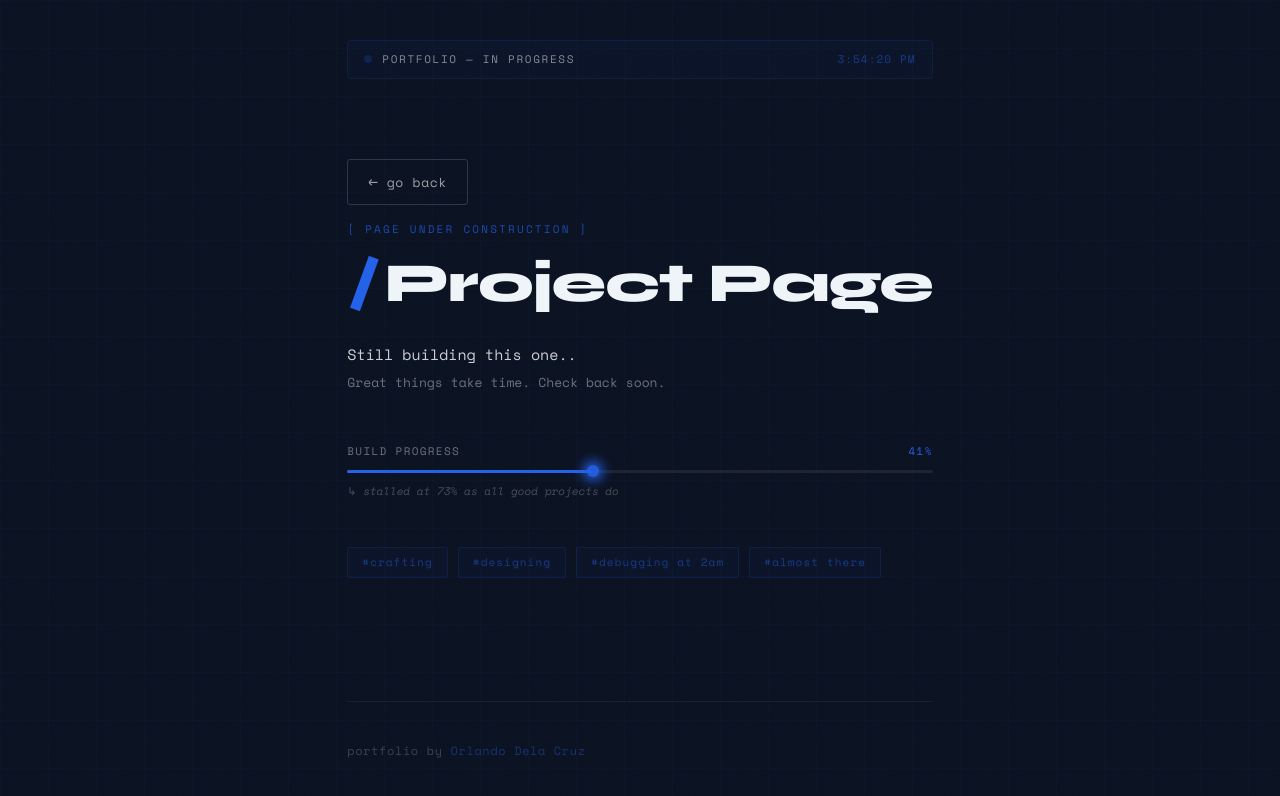
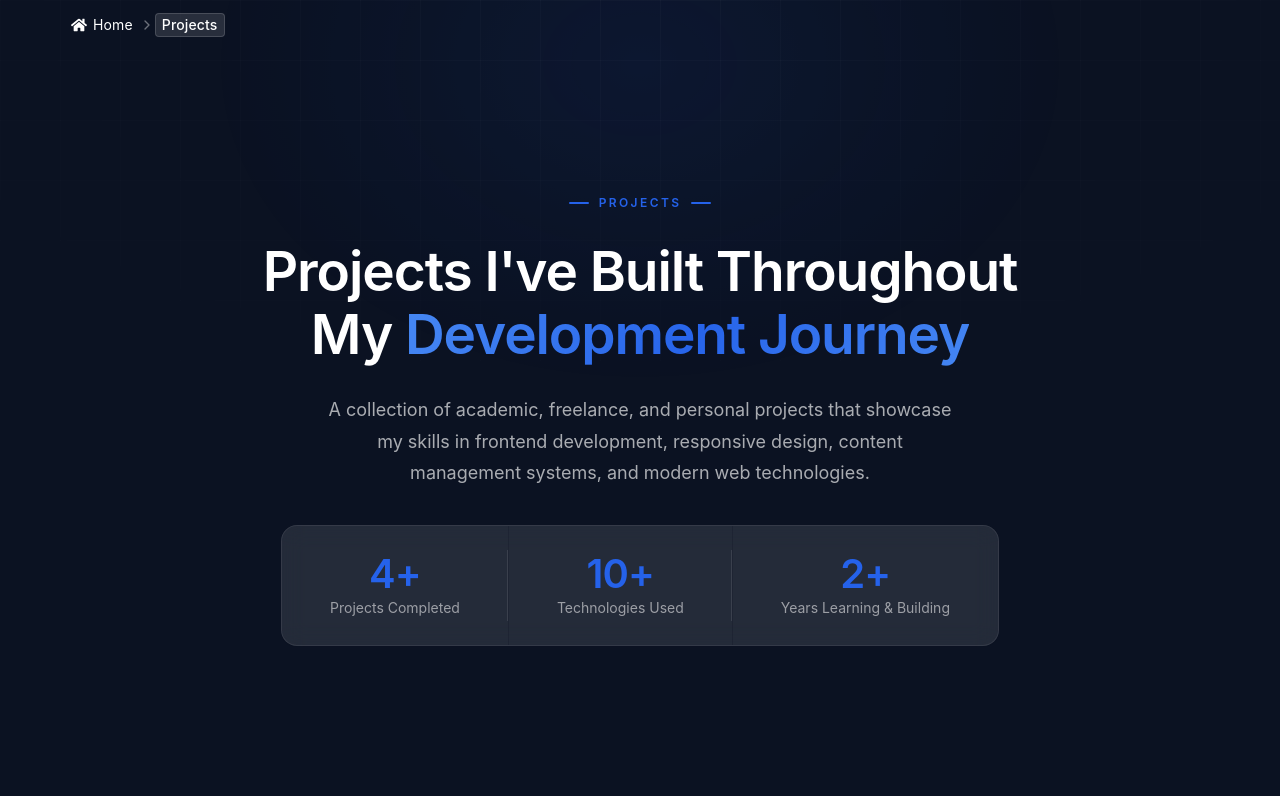
Before and after one commit to orlando-delacruz/portfolio, a React (Vite) app: page /projects in a window 1280 px wide. Shown: the top 796 px of the page. Built offline with nearby package versions, Linux system fonts and the light colour scheme; a web font is replaced by a local one.

Commit message:
feature(project page): hero section

```diff
--- /dev/null
+++ b/src/data/pages/Project/hero.data.js
@@ -0,0 +1,39 @@
+const heroData = {
+  breadcrumb: {
+    label: "Projects",
+    paths: [],
+  },
+
+  pretitle: "PROJECTS",
+
+  heading: {
+    main: "Projects I've Built Throughout My",
+    highlight: "Development Journey",
+  },
+
+  description:
+    "A collection of academic, freelance, and personal projects that showcase my skills in frontend development, responsive design, content management systems, and modern web technologies.",
+
+  stats: [
+    {
+      id: "stat-1",
+      value: "4+",
+      label: "Projects Completed",
+      ariaLabel: "4 or more projects completed",
+    },
+    {
+      id: "stat-2",
+      value: "10+",
+      label: "Technologies Used",
+      ariaLabel: "10 or more technologies used",
+    },
+    {
+      id: "stat-3",
+      value: "2+",
+      label: "Years Learning & Building",
+      ariaLabel: "2 or more years learning and building",
+    },
+  ],
+};
+
+export default heroData;
--- /dev/null
+++ b/src/features/Project/Hero/Hero.jsx
@@ -0,0 +1,48 @@
+import * as S from "./Hero.styled";
+import BreadCrumb from "../../../components/BreadCrumb/BreadCrumb";
+import heroData from "../../../data/pages/Project/hero.data";
+
+/**
+ * ProjectHero
+ * Centered hero section for the Projects page.
+ * Renders breadcrumb, pre-title label, heading, description, and quick-stats cards.
+ */
+const Hero = () => {
+  const { breadcrumb, pretitle, heading, description, stats } = heroData;
+
+  return (
+    <S.HeroSection aria-labelledby="project-hero-heading">
+      {/* Background decorative layer */}
+      <S.BgGlow aria-hidden="true" />
+
+      {/* Breadcrumb — absolutely positioned via BreadCrumb.styled */}
+      <BreadCrumb label={breadcrumb.label} paths={breadcrumb.paths} />
+
+      <S.Inner>
+        {/* Small label */}
+        <S.PreTitle aria-hidden="true">{pretitle}</S.PreTitle>
+
+        {/* Main heading */}
+        <S.Heading id="project-hero-heading">
+          {heading.main}{" "}
+          <S.Highlight>{heading.highlight}</S.Highlight>
+        </S.Heading>
+
+        {/* Description */}
+        <S.Description>{description}</S.Description>
+
+        {/* Quick Stats */}
+        <S.StatsRow role="list" aria-label="Quick statistics">
+          {stats.map(({ id, value, label, ariaLabel }) => (
+            <S.StatCard key={id} role="listitem" aria-label={ariaLabel}>
+              <S.StatValue aria-hidden="true">{value}</S.StatValue>
+              <S.StatLabel>{label}</S.StatLabel>
+            </S.StatCard>
+          ))}
+        </S.StatsRow>
+      </S.Inner>
+    </S.HeroSection>
+  );
+};
+
+export default Hero;
--- /dev/null
+++ b/src/features/Project/Hero/Hero.styled.js
@@ -0,0 +1,243 @@
+import styled, { keyframes } from "styled-components";
+import theme from "../../../styles/theme";
+
+/* ─── Animations ─────────────────────────────────────────── */
+const fadeUp = keyframes`
+  from { opacity: 0; transform: translateY(24px); }
+  to   { opacity: 1; transform: translateY(0); }
+`;
+
+const shimmer = keyframes`
+  0%   { background-position: -200% center; }
+  100% { background-position:  200% center; }
+`;
+
+const pulseGlow = keyframes`
+  0%, 100% { opacity: 0.4; }
+  50%       { opacity: 0.7; }
+`;
+
+/* ─── Section wrapper ─────────────────────────────────────── */
+export const HeroSection = styled.section`
+  position: relative;
+  display: flex;
+  flex-direction: column;
+  align-items: center;
+  justify-content: center;
+  text-align: center;
+  min-height: 100svh;
+  padding: 140px 65px 100px;
+  overflow: hidden;
+  isolation: isolate;
+
+  @media ${theme.media.tablet} {
+    padding: 120px 20px 80px;
+  }
+
+  @media ${theme.media.mobile} {
+    padding: 110px 20px 70px;
+  }
+`;
+
+/* ─── Background decoration ──────────────────────────────── */
+export const BgGlow = styled.div`
+  position: absolute;
+  inset: 0;
+  z-index: -1;
+  pointer-events: none;
+
+  /* radial gradient blob — top-center */
+  &::before {
+    content: "";
+    position: absolute;
+    top: -10%;
+    left: 50%;
+    transform: translateX(-50%);
+    width: clamp(500px, 80vw, 900px);
+    height: clamp(400px, 60vh, 700px);
+    background: radial-gradient(
+      ellipse at 50% 30%,
+      rgba(${theme.colors.primaryRgb}, 0.18) 0%,
+      rgba(${theme.colors.primaryRgb}, 0.06) 45%,
+      transparent 70%
+    );
+    animation: ${pulseGlow} 6s ease-in-out infinite;
+  }
+
+  /* subtle noise/grid pattern */
+  &::after {
+    content: "";
+    position: absolute;
+    inset: 0;
+    background-image: linear-gradient(
+        rgba(255, 255, 255, 0.025) 1px,
+        transparent 1px
+      ),
+      linear-gradient(90deg, rgba(255, 255, 255, 0.025) 1px, transparent 1px);
+    background-size: 60px 60px;
+    mask-image: radial-gradient(ellipse 80% 60% at 50% 0%, black, transparent);
+  }
+`;
+
+/* ─── Inner container ─────────────────────────────────────── */
+export const Inner = styled.div`
+  position: relative;
+  display: flex;
+  flex-direction: column;
+  align-items: center;
+  gap: 28px;
+  max-width: 820px;
+  width: 100%;
+`;
+
+/* ─── Pre-title / label ───────────────────────────────────── */
+export const PreTitle = styled.p`
+  display: flex;
+  align-items: center;
+  gap: 10px;
+  font-size: ${theme.typography.size.xs};
+  font-weight: ${theme.typography.weight.semibold};
+  letter-spacing: 0.2em;
+  color: ${theme.colors.primary};
+  text-transform: uppercase;
+  opacity: 0;
+  animation: ${fadeUp} 0.6s ease forwards;
+  animation-delay: 0.1s;
+
+  &::before,
+  &::after {
+    content: "";
+    display: block;
+    height: 2px;
+    width: 20px;
+    background-color: ${theme.colors.primary};
+    border-radius: 50px;
+  }
+`;
+
+/* ─── Main heading ────────────────────────────────────────── */
+export const Heading = styled.h1`
+  font-size: ${theme.typography.heading.h1};
+  font-weight: ${theme.typography.weight.semibold};
+  line-height: 1.15;
+  letter-spacing: -0.02em;
+  opacity: 0;
+  animation: ${fadeUp} 0.6s ease forwards;
+  animation-delay: 0.22s;
+`;
+
+export const Highlight = styled.span`
+  background: linear-gradient(
+    120deg,
+    ${theme.colors.primary} 0%,
+    #60a5fa 50%,
+    ${theme.colors.primary} 100%
+  );
+  background-size: 200% auto;
+  -webkit-background-clip: text;
+  -webkit-text-fill-color: transparent;
+  background-clip: text;
+  animation: ${shimmer} 4s linear infinite;
+`;
+
+/* ─── Description ─────────────────────────────────────────── */
+export const Description = styled.p`
+  font-size: ${theme.typography.size.md};
+  line-height: 1.75;
+  color: rgba(255, 255, 255, 0.65);
+  max-width: 640px;
+  opacity: 0;
+  animation: ${fadeUp} 0.6s ease forwards;
+  animation-delay: 0.34s;
+
+  @media ${theme.media.mobile} {
+    font-size: ${theme.typography.size.body};
+  }
+`;
+
+/* ─── Stats row ───────────────────────────────────────────── */
+export const StatsRow = styled.div`
+  display: flex;
+  align-items: stretch;
+  gap: 1px;
+  background: rgba(255, 255, 255, 0.08);
+  border: 1px solid rgba(255, 255, 255, 0.1);
+  border-radius: 16px;
+  overflow: hidden;
+  margin-top: 8px;
+  opacity: 0;
+  animation: ${fadeUp} 0.6s ease forwards;
+  animation-delay: 0.46s;
+  backdrop-filter: blur(12px);
+
+  @media ${theme.media.mobile} {
+    flex-direction: column;
+    background: transparent;
+    border: none;
+    gap: 12px;
+    width: 100%;
+  }
+`;
+
+/* ─── Single stat card ────────────────────────────────────── */
+export const StatCard = styled.article`
+  display: flex;
+  flex-direction: column;
+  align-items: center;
+  justify-content: center;
+  gap: 4px;
+  padding: 28px 48px;
+  background: rgba(255, 255, 255, 0.03);
+  transition: background 0.2s ease;
+  position: relative;
+
+  /* divider between siblings (except last) */
+  &:not(:last-child)::after {
+    content: "";
+    position: absolute;
+    right: 0;
+    top: 20%;
+    height: 60%;
+    width: 1px;
+    background: rgba(255, 255, 255, 0.1);
+
+    @media ${theme.media.mobile} {
+      display: none;
+    }
+  }
+
+  &:hover {
+    background: rgba(${theme.colors.primaryRgb}, 0.08);
+  }
+
+  @media ${theme.media.tablet} {
+    padding: 24px 32px;
+  }
+
+  @media ${theme.media.mobile} {
+    flex-direction: row;
+    justify-content: flex-start;
+    gap: 16px;
+    padding: 16px 20px;
+    border: 1px solid rgba(255, 255, 255, 0.1);
+    border-radius: 12px;
+    background: rgba(255, 255, 255, 0.03);
+    width: 100%;
+    text-align: left;
+  }
+`;
+
+export const StatValue = styled.span`
+  font-size: ${theme.typography.heading.h2};
+  font-weight: ${theme.typography.weight.semibold};
+  color: ${theme.colors.primary};
+  line-height: 1;
+  letter-spacing: -0.02em;
+`;
+
+export const StatLabel = styled.span`
+  font-size: ${theme.typography.size.sm};
+  color: rgba(255, 255, 255, 0.55);
+  white-space: nowrap;
+  line-height: 1.4;
+`;
--- /dev/null
+++ b/src/features/Project/Hero/index.js
@@ -0,0 +1 @@
+export { default } from "./Hero";
--- /dev/null
+++ b/src/pages/ProjectPage/ProjectPage.jsx
@@ -0,0 +1,11 @@
+import Hero from "../../features/Project/Hero";
+
+const ProjectPage = () => {
+  return (
+    <>
+      <Hero />
+    </>
+  );
+};
+
+export default ProjectPage;
--- /dev/null
+++ b/src/pages/ProjectPage/index.js
@@ -0,0 +1 @@
+export { default } from "./ProjectPage";
--- a/src/routes/AppRoutes.jsx
+++ b/src/routes/AppRoutes.jsx
@@ -1,6 +1,7 @@
 import { Routes, Route } from "react-router-dom";
 import HomePage from "../pages/HomePage";
 import AboutPage from "../pages/AboutPage";
+import ProjectPage from "../pages/ProjectPage";
 import ComingSoon from "../pages/ComingSoon";
 
 export default function AppRoutes() {
@@ -8,7 +9,7 @@ export default function AppRoutes() {
     <Routes>
       <Route path="/" element={<HomePage />} />
       <Route path="/about" element={<AboutPage />} />
-      <Route path="/projects" element={<ComingSoon pageName="Project Page" />} />
+      <Route path="/projects" element={<ProjectPage />} />
       <Route path="/blogs" element={<ComingSoon pageName="Blog Page" />} />
     </Routes>
   );
```
